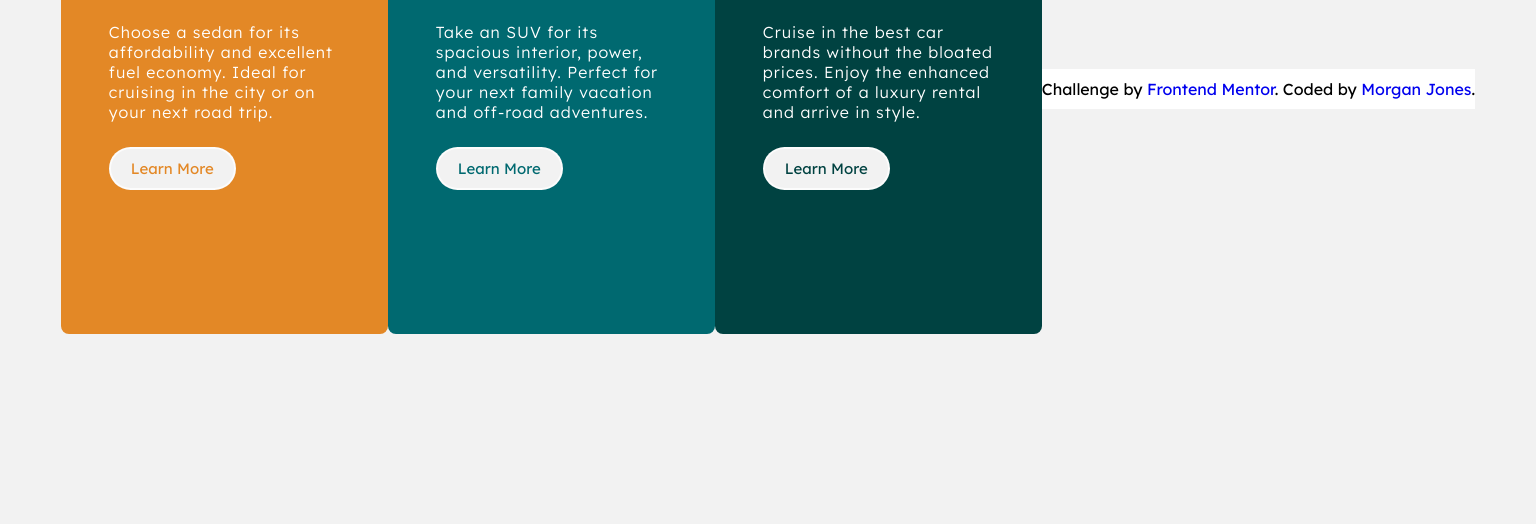
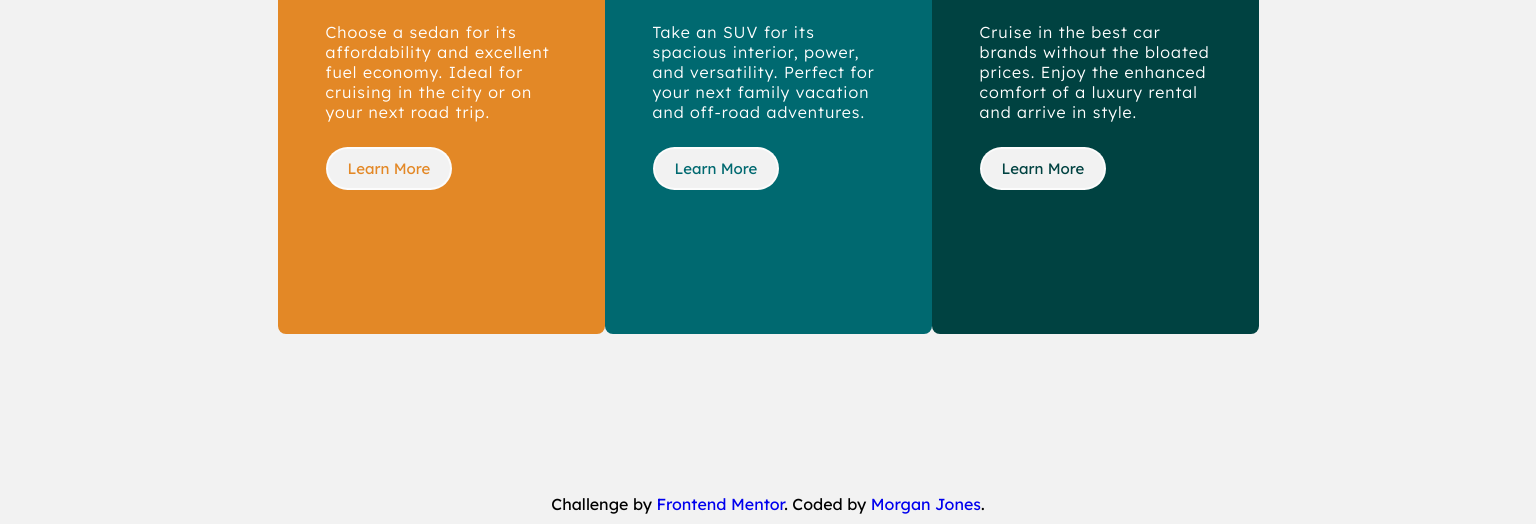
Before and after one commit to MorganEJLA/3-column-preview-card-component, a plain HTML site: page index.html in a window 1536 px wide. Shown: the part 364-888 px from the top of the page. Before the commit the page ends 848 px from the top, so only its background shows below. Drawn offline with Linux system fonts and the light colour scheme.

Commit message:
modified footer

```diff
--- a/css/styles.css
+++ b/css/styles.css
@@ -34,6 +34,7 @@
 }
 
 .main{
+    margin:0 auto;
     margin-top:48px;
     display: flex;
     align-items: center;
@@ -160,7 +161,7 @@
 
 
 
-footer{
+/* footer{
     color:black;
     margin-top:10px;
     padding-top:10px;
@@ -168,15 +169,13 @@
     background-color:white;
 
    text-align: center;
-    justify-content: center;
-}
+justify-content: center;
+}   */
 /*========================================================================
 Media Queries
 ========================================================================*/
 
-@media(min-width:899px){
 
-}
 @media(max-width:978px){
     .main{
         flex-direction:column;
@@ -186,3 +185,9 @@
 
 
 }
+
+@media(min-width:1414px){
+    footer{
+        padding:10px;
+    }
+}
```
Also changed, not shown: index.html (+1 -1 lines).
